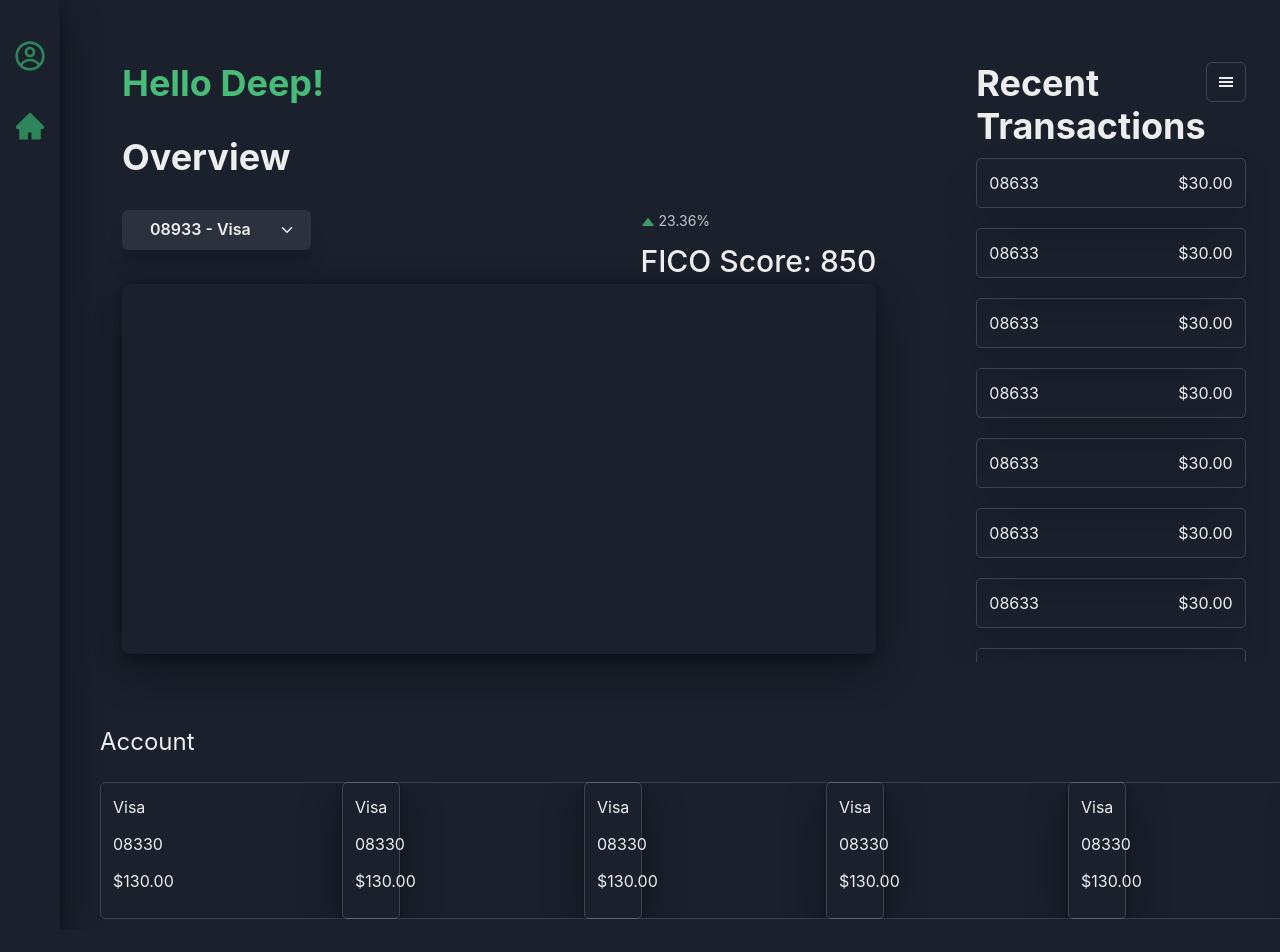
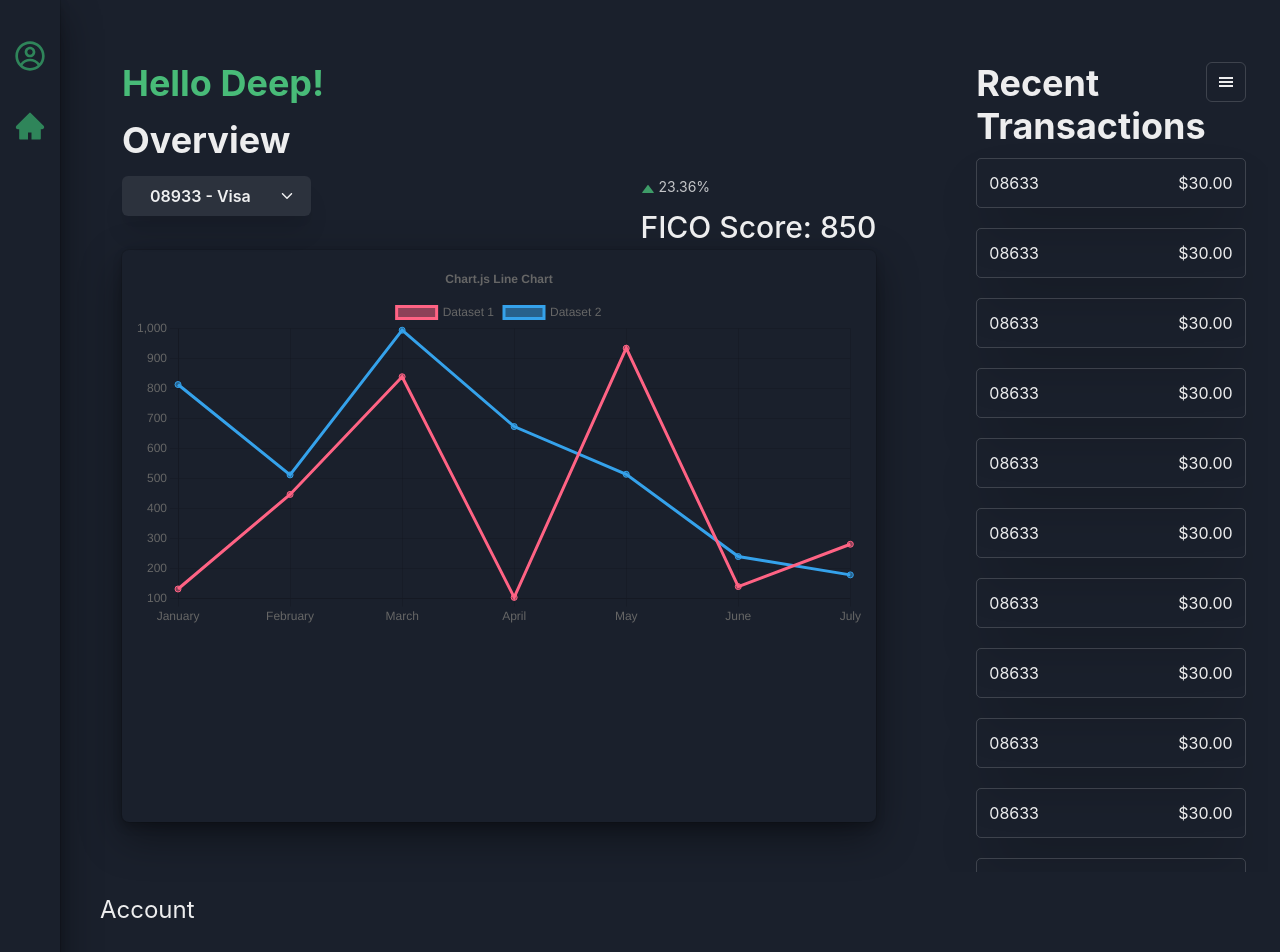
Before and after one commit to ffTsuzuku/MBFinance, a React (Vite) app: page / in a window 1280 px wide. Shown: the top 952 px of the page. Before the commit the page ends 929 px from the top, so only its background shows below. Built offline with nearby package versions, Linux system fonts and the light colour scheme.

Commit message:
feat: Added in the skeleton for Finance Chart

```diff
--- a/package.json
+++ b/package.json
@@ -11,8 +11,10 @@
         "@chakra-ui/react": "^2.2.1",
         "@emotion/react": "^11.9.3",
         "@emotion/styled": "^11.9.3",
+        "chart.js": "^3.8.0",
         "framer-motion": "^6.3.16",
         "react": "^18.0.0",
+        "react-chartjs-2": "^4.2.0",
         "react-dom": "^18.0.0",
         "react-icons": "^4.4.0",
         "swiper": "^8.2.6"
--- a/src/components/Dashboard.tsx
+++ b/src/components/Dashboard.tsx
@@ -14,6 +14,8 @@ import {
     StatArrow
 } from '@chakra-ui/react'
 
+import { Doughnut } from 'react-chartjs-2'
+
 import { IoIosArrowDown } from 'react-icons/io'
 import AccountCard from './AccountCard'
 // Import Swiper React components
@@ -22,6 +24,8 @@ import { Swiper, SwiperSlide } from 'swiper/react'
 // Import Swiper styles
 import 'swiper/css'
 import RecentTransactions from './RecentTransactions'
+import { Mousewheel, Scrollbar } from 'swiper'
+import FinanceChart from './FinanceChart'
 
 export default function Dashboard() {
     const AccountJSX = []
@@ -39,7 +43,7 @@ export default function Dashboard() {
                     w={'100%'}
                     h={'100%'}
                     p={'50px'}
-                    gridTemplateRows='1fr 1fr 1fr 5fr'
+                    gridTemplateRows='.5fr .5fr .5fr 5fr'
                 >
                     <Heading w={'100%'} color={'green.400'}>
                         Hello Deep!
@@ -74,7 +78,9 @@ export default function Dashboard() {
                             </StatLabel>
                         </Stat>
                     </Grid>
-                    <Flex p={3} shadow='dark-lg' borderRadius={7}></Flex>
+                    <Flex p={3} shadow='dark-lg' borderRadius={7}>
+                        <FinanceChart />
+                    </Flex>
                 </Grid>
                 <RecentTransactions />
             </Grid>
@@ -82,12 +88,23 @@ export default function Dashboard() {
                 maxW={'100%'}
                 overflowX={'hidden'}
                 p={'0px 0px 10px 40px'}
+                mb={10}
                 flexWrap='wrap'
             >
                 <Text w={'100%'} m={0} p={0} fontSize={'2xl'} h={'20px'}>
                     Account
                 </Text>
-                <Swiper slidesPerView={5} spaceBetween={30} loop={false}>
+                <Swiper
+                    className='mySwiper'
+                    slidesPerView={6}
+                    spaceBetween={300}
+                    loop={false}
+                    mousewheel={true}
+                    scrollbar={{
+                        hide: false
+                    }}
+                    modules={[Mousewheel, Scrollbar]}
+                >
                     {AccountJSX}
                 </Swiper>
             </Flex>
--- /dev/null
+++ b/src/components/FinanceChart.tsx
@@ -0,0 +1,59 @@
+import React from 'react'
+import {
+    Chart as ChartJS,
+    CategoryScale,
+    LinearScale,
+    PointElement,
+    LineElement,
+    Title,
+    Tooltip,
+    Legend
+} from 'chart.js'
+import { Line } from 'react-chartjs-2'
+
+ChartJS.register(
+    CategoryScale,
+    LinearScale,
+    PointElement,
+    LineElement,
+    Title,
+    Tooltip,
+    Legend
+)
+
+export const options = {
+    responsive: true,
+    plugins: {
+        legend: {
+            position: 'top' as const
+        },
+        title: {
+            display: true,
+            text: 'Chart.js Line Chart'
+        }
+    }
+}
+
+const labels = ['January', 'February', 'March', 'April', 'May', 'June', 'July']
+
+export const data = {
+    labels,
+    datasets: [
+        {
+            label: 'Dataset 1',
+            data: labels.map(() => Math.round(Math.random() * 1000)),
+            borderColor: 'rgb(255, 99, 132)',
+            backgroundColor: 'rgba(255, 99, 132, 0.5)'
+        },
+        {
+            label: 'Dataset 2',
+            data: labels.map(() => Math.round(Math.random() * 1000)),
+            borderColor: 'rgb(53, 162, 235)',
+            backgroundColor: 'rgba(53, 162, 235, 0.5)'
+        }
+    ]
+}
+
+export default function FinanceChart() {
+    return <Line options={options} data={data} />
+}
--- a/src/components/RecentTransactions.tsx
+++ b/src/components/RecentTransactions.tsx
@@ -33,7 +33,7 @@ export default function RecentTransactions() {
     return (
         <Grid
             gridTemplateRows={'1fr 6fr .5fr'}
-            h={'650px'}
+            h={'860px'}
             overflowY={'hidden'}
             p={'50px'}
         >
@@ -47,8 +47,8 @@ export default function RecentTransactions() {
                         variant='outline'
                     />
                     <MenuList>
-                        <MenuItem command='⌘T'>New Tab</MenuItem>
-                        <MenuItem command='⌘N'>New Window</MenuItem>
+                        <MenuItem command='⌘T'>See All</MenuItem>
+                        <MenuItem command='⌘N'>Export</MenuItem>
                         <MenuItem command='⌘⇧N'>Open Closed Tab</MenuItem>
                         <MenuItem command='⌘O'>Open File...</MenuItem>
                     </MenuList>
```
Also changed, not shown: 1 other file (tests, documents, lock files or other folders).
